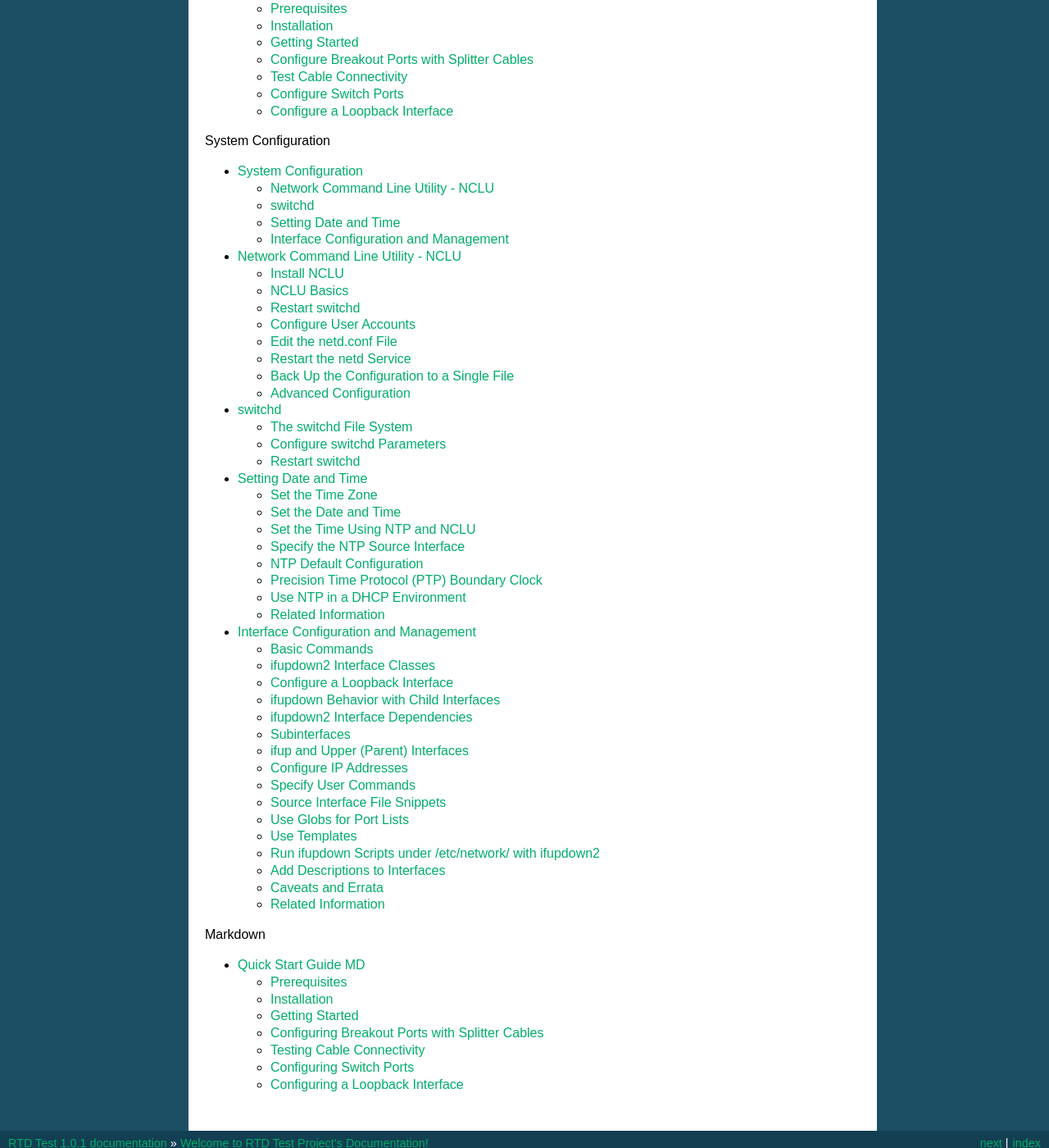
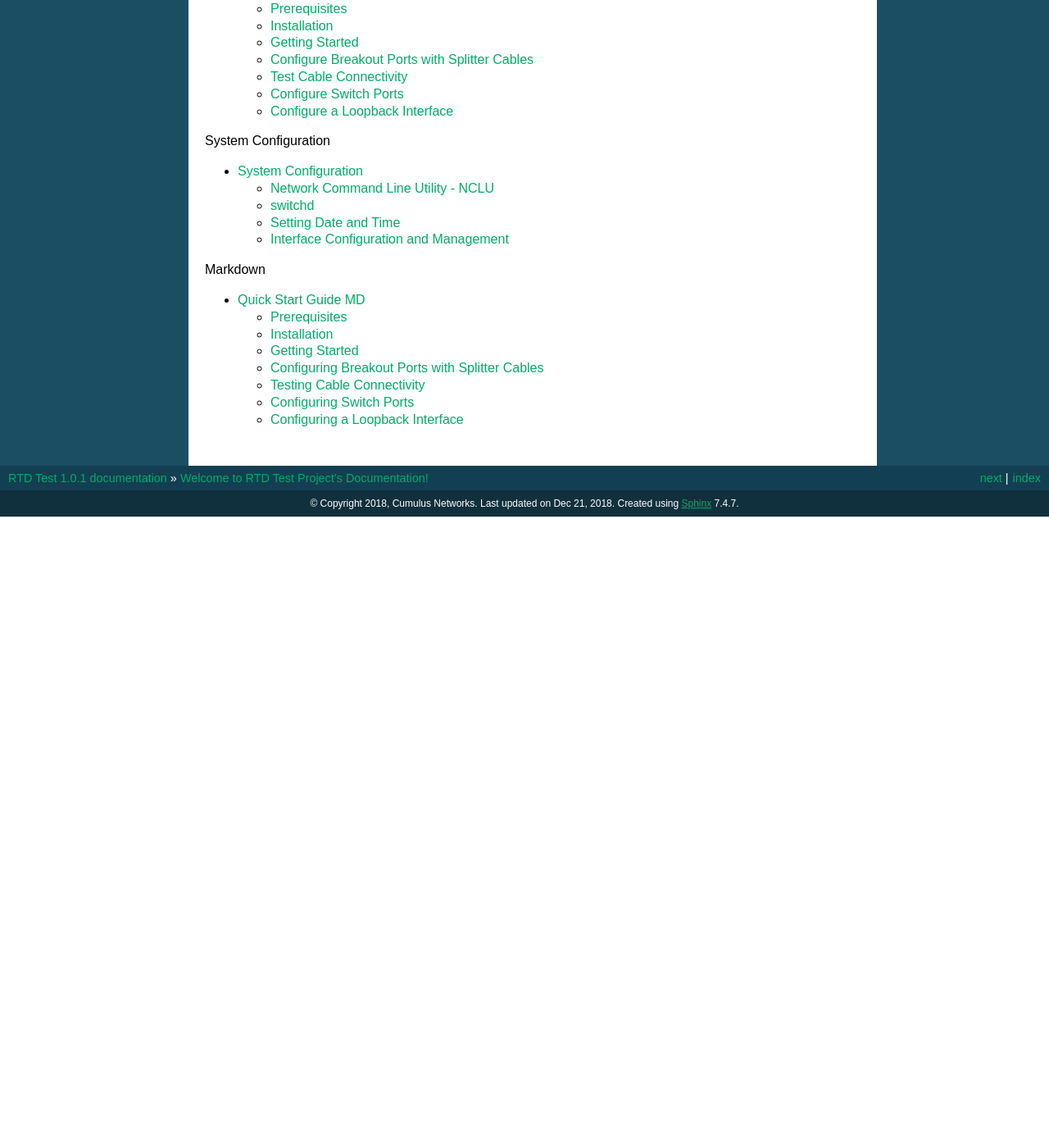
Before and after one commit to desertmonkey/RTDtestRST, a Sphinx documentation site: the page built from docs/index.rst, in a window 1280 px wide and 1400 px high, scrolled down 1593 px. Shown: the whole window at 82% size. Built offline with Sphinx 7.4.7, drawn with Linux system fonts in a browser that asks for light colours; after the commit the page ends 2223 px from its top, so only the background shows below that.

Commit message:
Only top level pages in sidebar?

```diff
--- a/docs/index.rst
+++ b/docs/index.rst
@@ -134,10 +134,6 @@ Contents
    :caption: System Configuration
 
    system-configuration
-   system-configuration/network-command-line-utility-nclu/index
-   system-configuration/switchd/index
-   system-configuration/setting-date-and-time/index
-   system-configuration/interface-configuration-and-management/index
 
 .. toctree::
    :maxdepth: 2
```
